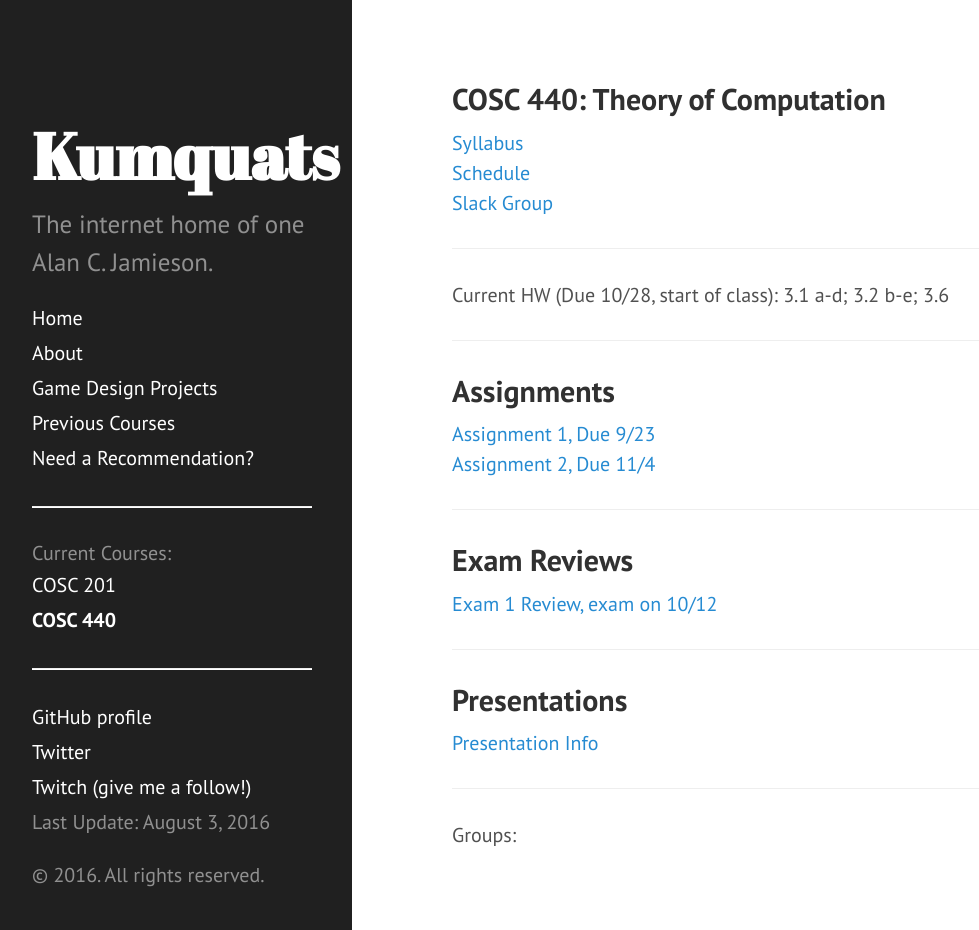
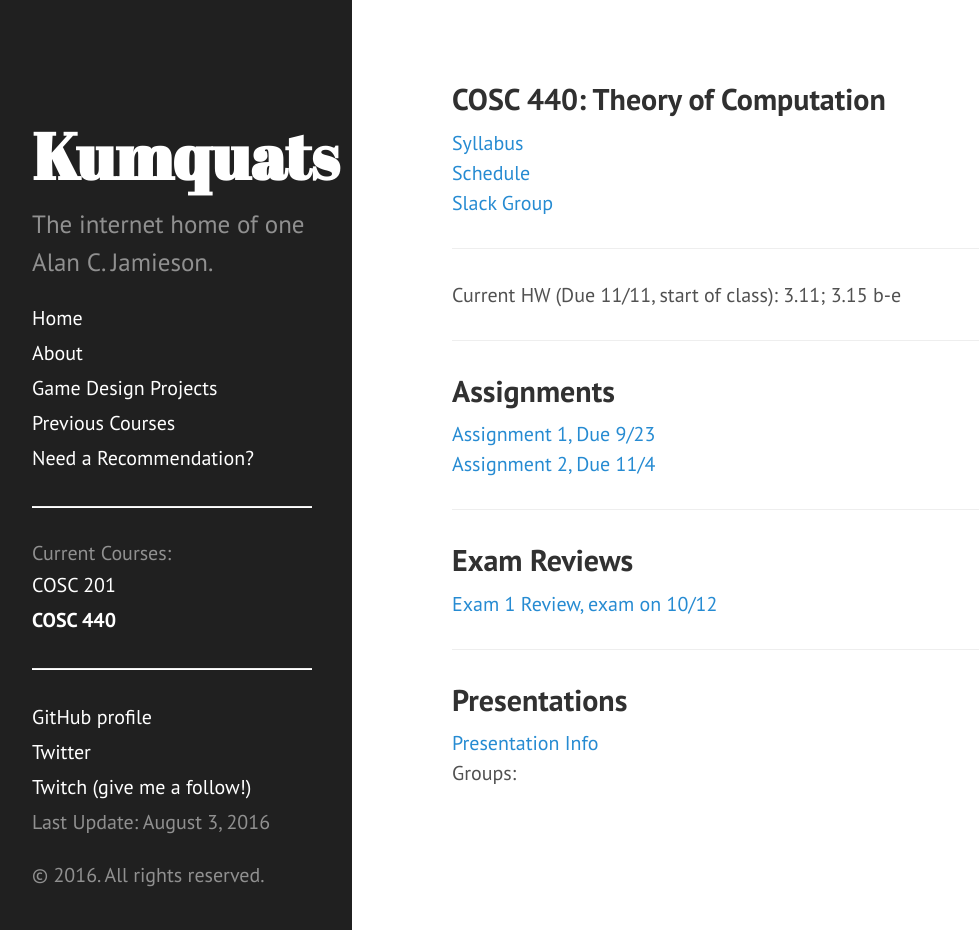
Before and after one commit to ripark/ripark.github.io, a Jekyll site: the page built from f16/cosc440.html, in a window 1280 px wide and 930 px high. Shown: the whole window, without its empty margins (8-987 px from the left). Built offline with Jekyll 4.4.1, drawn with Linux system fonts in a browser that asks for light colours; Markdown is read by kramdown in place of the engine named in the settings.

Commit message:
440 HW update

```diff
--- a/f16/cosc440.html
+++ b/f16/cosc440.html
@@ -10,7 +10,7 @@ shorttitle: "COSC 440"
 <br>
 <a href="https://smcmcs.slack.com/messages/cosc440/">Slack Group</a>
 <hr>
-Current HW (Due 10/28, start of class): 3.1 a-d; 3.2 b-e; 3.6
+Current HW (Due 11/11, start of class): 3.11; 3.15 b-e
 <hr>
 <h2> Assignments </h2>
 <a href="http://ripark.github.io/f16/COSC440Asg1.pdf">Assignment 1, Due 9/23</a>
@@ -24,6 +24,6 @@ Current HW (Due 10/28, start of class): 3.1 a-d; 3.2 b-e; 3.6
 <hr>
 <h2> Presentations </h2>
 <a href="http://ripark.github.io/f16/COSC440Pres.pdf">Presentation Info</a>
-<hr>
+<br>
 Groups:
 <br>
```
